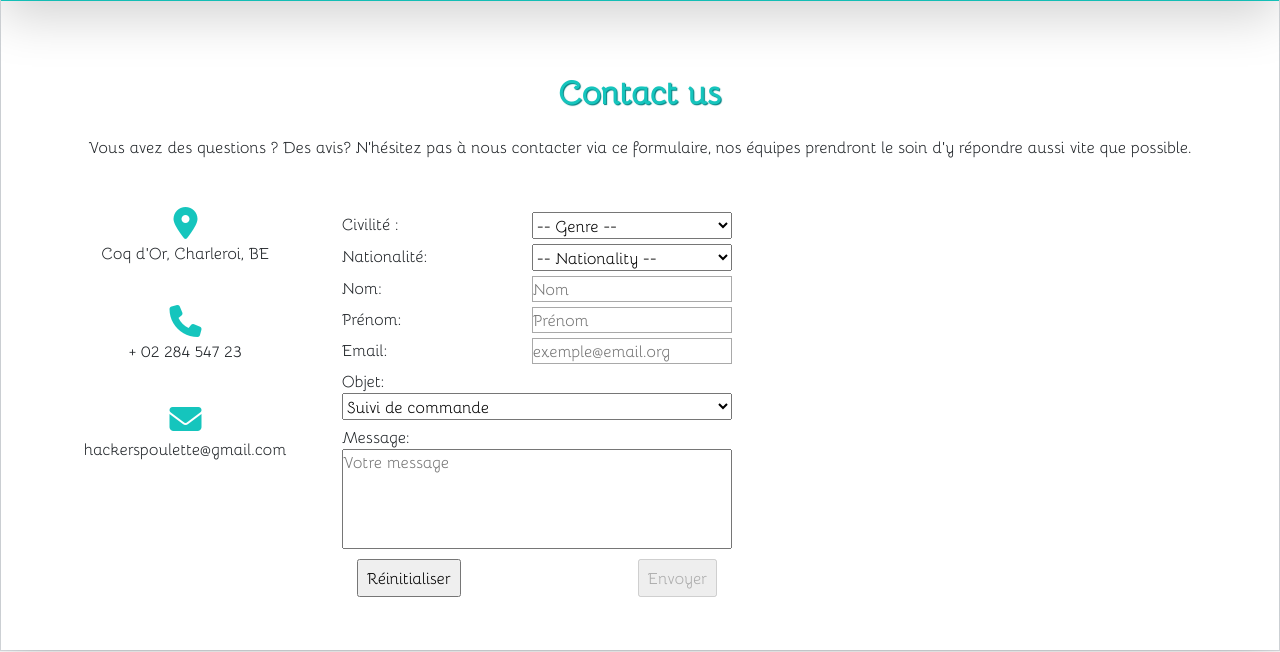
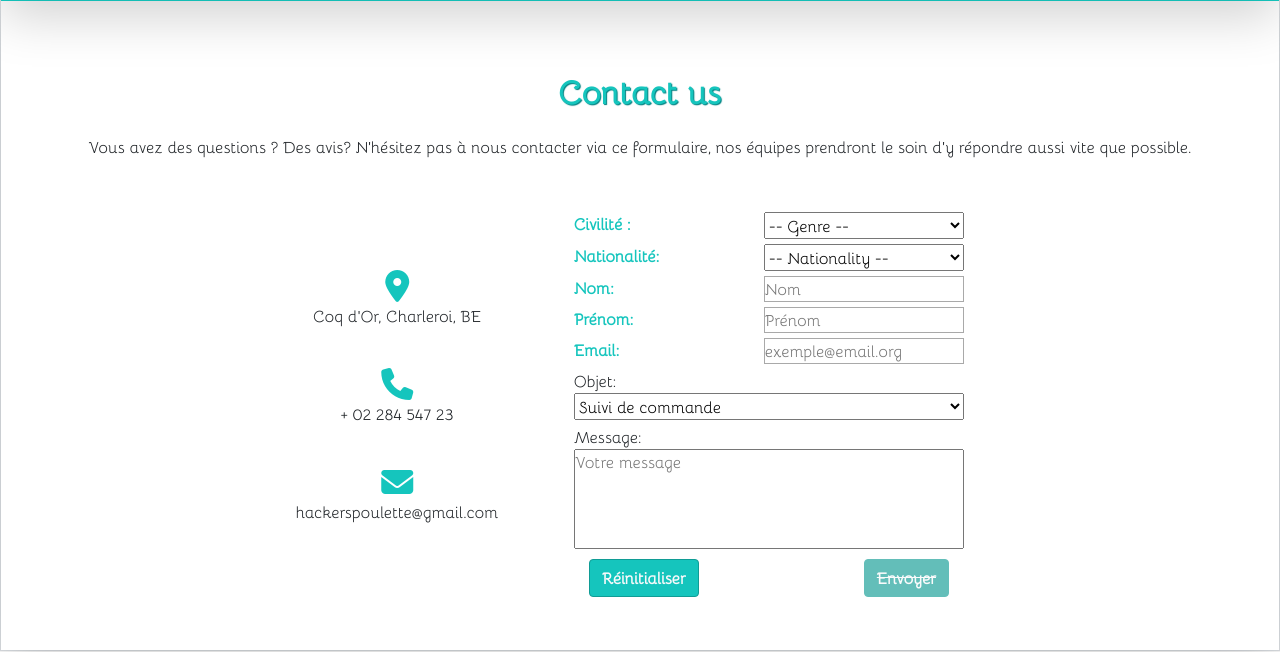
Before and after one commit to j-pard/projet-formulaire, a PHP site: page / in a window 1280 px wide. Shown: the part 2815-3467 px from the top of the page. Run offline with PHP 8.4, Linux system fonts and the light colour scheme; some libraries are stand-ins or nearby versions; grey boxes are pictures that could not be loaded.

Commit message:
Form stylisé

```diff
--- a/assets/css/style.css
+++ b/assets/css/style.css
@@ -21,6 +21,19 @@ body {
 
 body {
   font-family: "Bellota";
+}
+
+body #form-cont {
+  display: -webkit-box;
+  display: -ms-flexbox;
+  display: flex;
+  -webkit-box-orient: horizontal;
+  -webkit-box-direction: normal;
+      -ms-flex-direction: row;
+          flex-direction: row;
+  -webkit-box-pack: center;
+      -ms-flex-pack: center;
+          justify-content: center;
 }
 
 body form#contact-form {
@@ -54,6 +67,8 @@ body form#contact-form label.inline-label {
   -webkit-box-pack: justify;
       -ms-flex-pack: justify;
           justify-content: space-between;
+  color: #15c5bd;
+  font-weight: bold;
 }
 
 body form#contact-form label.inline-label input, body form#contact-form label.inline-label select {
@@ -83,8 +98,14 @@ body form#contact-form #buttons {
   padding: 5px 20px;
 }
 
-body form#contact-form .form-btn {
-  padding: 5px 8px;
+body form#contact-form #submit:disabled, body form#contact-form #submit[disabled] {
+  background-color: #109c95;
+  text-decoration: line-through;
+}
+
+body form#contact-form #submit:disabled:hover, body form#contact-form #submit[disabled]:hover {
+  -webkit-transform: none;
+          transform: none;
 }
 
 body #kit {
--- a/assets/scss/style.scss
+++ b/assets/scss/style.scss
@@ -11,6 +11,12 @@
 
 body {
       font-family: "Bellota";
+
+      #form-cont {
+            display: flex;
+            flex-direction: row;
+            justify-content: center;
+      }
 
       form#contact-form {
             width: 400px;
@@ -32,6 +38,8 @@ body {
                   flex-direction: row;
                   flex-wrap: nowrap;
                   justify-content: space-between;
+                  color: $blue;
+                  font-weight: bold;
                   input, select {
                         width: 200px;
                   }
@@ -54,8 +62,13 @@ body {
 
             }
 
-            .form-btn {
-                  padding: 5px 8px;
+            #submit:disabled, #submit[disabled] {
+                  background-color: $blueF;
+                  text-decoration: line-through;
+            }
+
+            #submit:disabled:hover, #submit[disabled]:hover {
+                  transform: none;
             }
       }
 
--- a/index.php
+++ b/index.php
@@ -182,8 +182,8 @@
                   <h2 class="h2-responsive font-weight-bold text-center my-4">Contact us</h2>
                   <p class="text-center w-responsive mx-auto mb-5">Vous avez des questions ? Des avis? N'hésitez pas à nous contacter via
                         ce formulaire, nos équipes prendront le soin d'y répondre aussi vite que possible.</p>
-                  <div id="form-cont" class="row">
-                        <div class="col-md-3 text-center">
+                  <div id="form-cont" class="row container-fluid">
+                        <div class="col-md-3 text-center d-flex align-items-center">
                               <ul class="list-unstyled mb-0">
                                   <li><i class="fas fa-map-marker-alt fa-2x"></i>
                                       <p>Coq d'Or, Charleroi, BE</p>
@@ -233,8 +233,8 @@
                               </label>
 
                               <div id="buttons">
-                                    <input class="form-btn" type="reset" name="reset" value="Réinitialiser">
-                                    <input class="form-btn" id="submit" type="submit" name="submit" value="Envoyer" disabled="true">
+                                    <input class="btn btn-outline-light font-weight-bold" type="reset" name="reset" value="Réinitialiser">
+                                    <input class="btn btn-outline-light font-weight-bold" id="submit" type="submit" name="submit" value="Envoyer" disabled="true">
                               </div>
 
                         </form>
```
